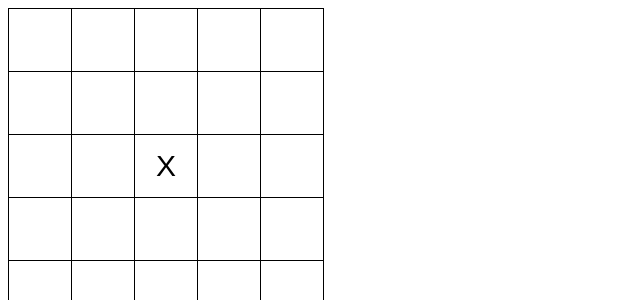
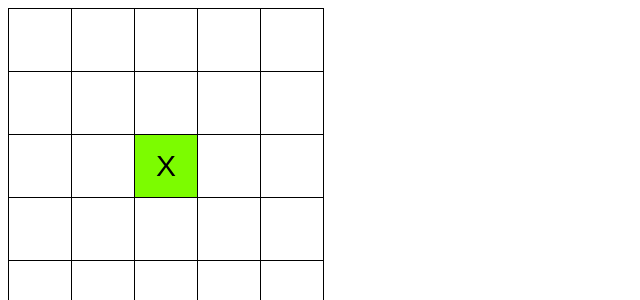
Before and after one commit to aceisScope/web-applications-week1, a website built with Parcel: page index.html in a window 1280 px wide. Both pictures are taken after a click on the element 166 px from the left and 166 px from the top of the page. Shown: the top 300 px of the page, without its empty margins (0-640 px from the left). Built offline with nearby package versions, Linux system fonts and the light colour scheme.

Commit message:
set turn font and background

```diff
--- a/src/index.js
+++ b/src/index.js
@@ -105,11 +105,12 @@ table.onclick = function(event) {
     // empty box
     let text = document.createTextNode(turn);
     td.appendChild(text);
+    let newId = "turn" + turn.toLowerCase();
+    td.setAttribute("id", newId);
     moves++;
     board[row][col] = turn;
+
     let winner = getWinner(row, col, turn);
-    console.log(board);
-    console.log(winner);
     if (winner === 0) {
       if (moves < size * size) {
         switchTurn();
--- a/src/styles.css
+++ b/src/styles.css
@@ -16,3 +16,13 @@ td {
   font-family: Arial, Helvetica, sans-serif;
   font-size: 30px;
 }
+
+.td,
+#turnx {
+  background-color: rgba(124, 252, 0, 1);
+}
+
+.td,
+#turno {
+  background-color: rgba(250, 128, 114, 1);
+}
```
